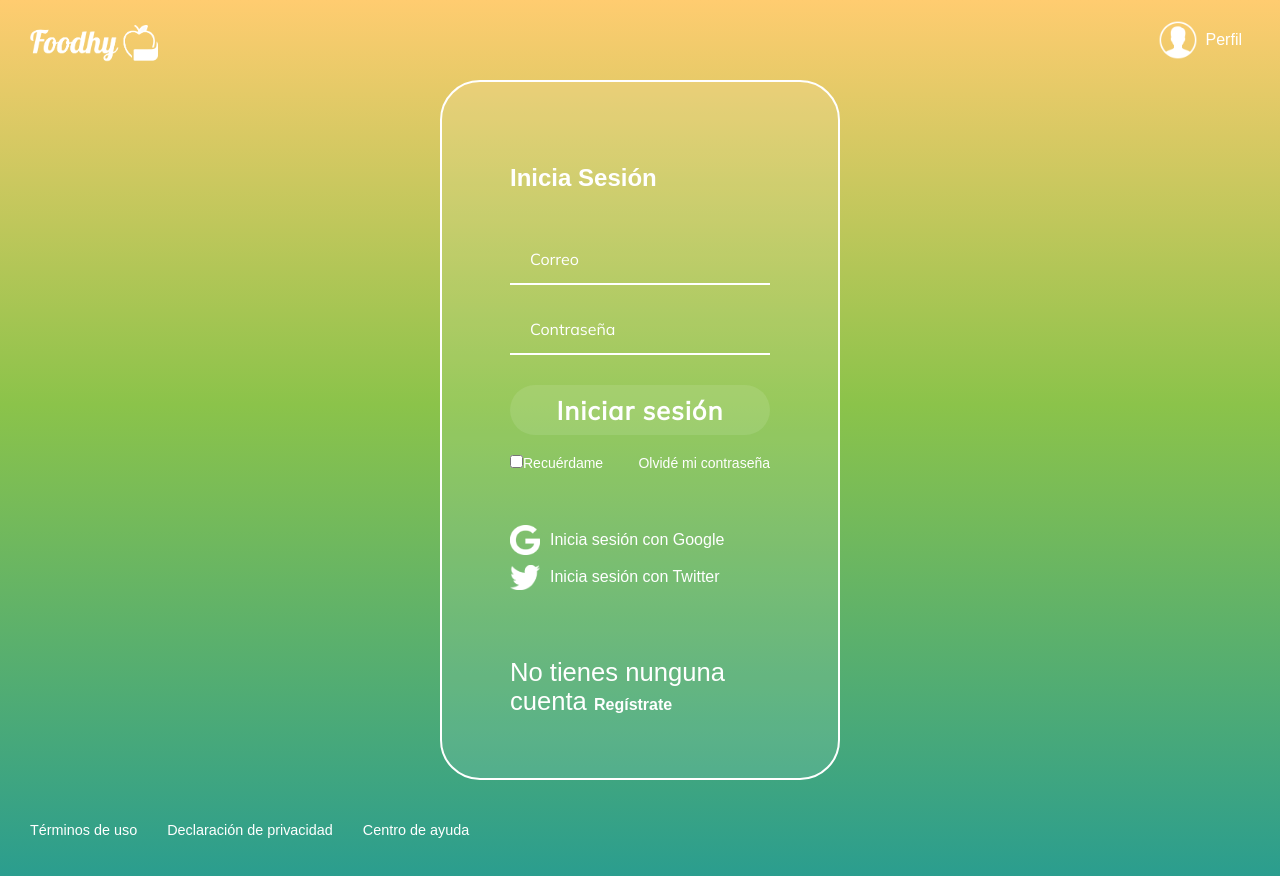
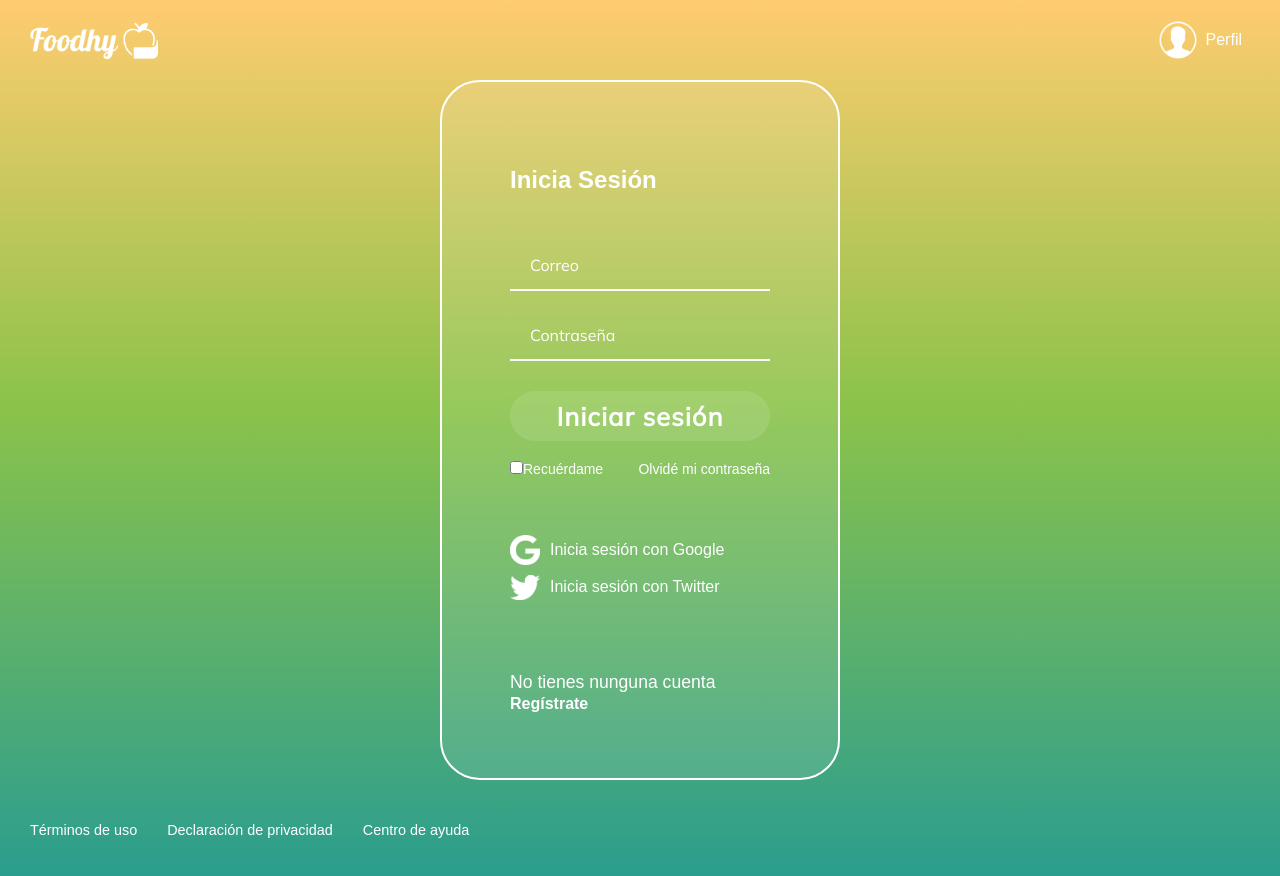
Before and after one commit to GregoryInnovo/Foodhy-Web, a React app: page /login in a window 1280 px wide. Shown: the top 876 px of the page. Built offline with nearby package versions, Linux system fonts and the light colour scheme.

Commit message:
Manejo de enlaces con Link

```diff
--- a/src/assets/styles/components/Register.scss
+++ b/src/assets/styles/components/Register.scss
@@ -10,7 +10,7 @@
 //     min-height: calc(100vh - 200px);
 // }
 .login__container--register {
-    font-size: 1.6rem;
+    font-size: 1.1rem;
 }
 .login__container--register a {
     color: $blanco;
--- a/src/components/Header.jsx
+++ b/src/components/Header.jsx
@@ -1,11 +1,15 @@
 import React from 'react';
+import { Link } from 'react-router-dom';
 import '../assets/styles/components/Header.scss';
 import logo from '../assets/static/logo-foodhy.png';
 import userIcon from '../assets/static/user-icon.png';
 
 const Header = () => (
     <header className="header">
-        <img className="header__img" src={logo} alt="Imagen page" />
+
+        <Link to="/">
+            <img className="header__img" src={logo} alt="Imagen page" />
+        </Link>
 
         <div className="header__nav">
             <div className="header__nav--profile">
@@ -14,7 +18,11 @@ const Header = () => (
             </div>
             <ul>
                 <li><a href="/#">Cuenta</a></li>
-                <li><a href="/#">Cerrar Sesión</a></li>
+                <li>
+                    <Link to="/login">
+                        Iniciar Sesión
+                    </Link>
+                </li>
             </ul>
         </div>
 
--- a/src/containers/Login.jsx
+++ b/src/containers/Login.jsx
@@ -1,4 +1,5 @@
 import React, { Fragment } from 'react';
+import { Link } from 'react-router-dom';
 import '../assets/styles/components/Login.scss';
 import googleIcon from '../assets/static/google-g-icon-9.jpg';
 import TwitterIcon from '../assets/static/Twitter_logo_white.png';
@@ -23,7 +24,13 @@ const Login = () => (
                 <div><img src={googleIcon} alt="Google" />Inicia sesión con Google</div>
                 <div><img src={TwitterIcon} alt="Twitter" />Inicia sesión con Twitter</div>
             </section>
-            <p className="login__container--register">No tienes nunguna cuenta <a href="registro.html">Regístrate</a></p>
+            <p className="login__container--register">
+                No tienes nunguna cuenta
+                <br/>
+                <Link to="/register">
+                    Regístrate
+                </Link>
+            </p>
         </section>
     </section>
     </Fragment>
--- a/src/containers/Register.jsx
+++ b/src/containers/Register.jsx
@@ -1,4 +1,5 @@
 import React from 'react';
+import { Link } from 'react-router-dom';
 import '../assets/styles/components/Register.scss';
 
 const Register = () => (
@@ -11,7 +12,11 @@ const Register = () => (
                 <input className="input__login" type="password" placeholder="Contraseña" />
                 <button className="button">Registrarme</button>
             </form>
-            <p className="login__container--register-enter"><a href="#">Regístrate</a></p>
+            <p className="login__container--register-enter">
+                <Link to="/login">
+                    Iniciar Sesión
+                </Link>
+            </p>
         </section>
     </section>
 );
```
